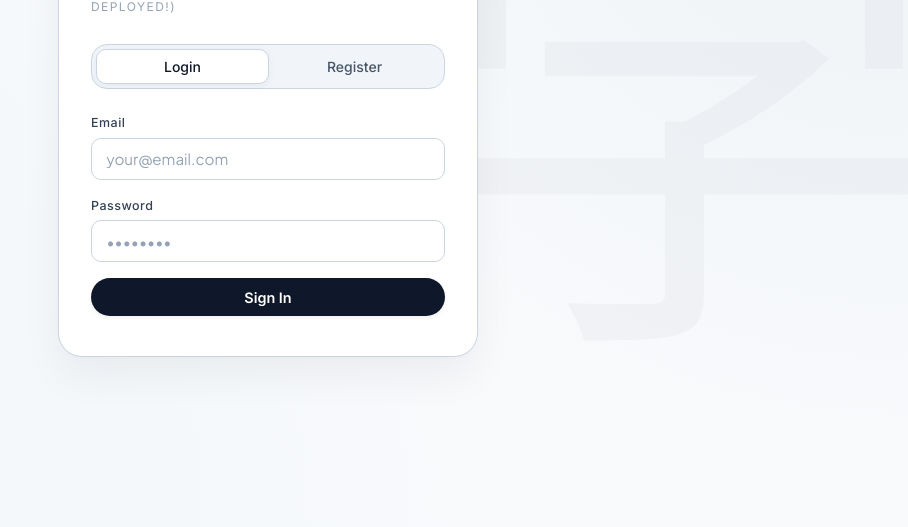
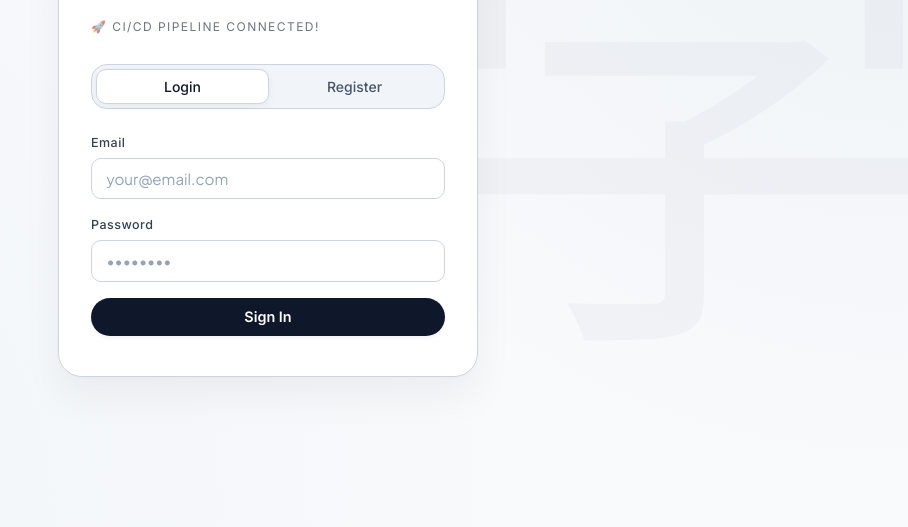
Before and after one commit to hohieu11133/JapanesElearning, a plain HTML site: page frontend/index.html in a window 1280 px wide. Shown: the part 273-800 px from the top of the page, without its empty margins (372-1280 px from the left). Drawn offline with Linux system fonts and the light colour scheme.

Commit message:
Test CI/CD automatic deployment pipeline

```diff
--- a/frontend/index.html
+++ b/frontend/index.html
@@ -23,6 +23,7 @@
       <span class="brand-name">JapanE<em>学</em></span>
     </div>
     <p class="auth-tagline">The Scholarly Inkstone (CI/CD Auto-deployed!)</p>
+    <p class="auth-tagline" style="font-size: 0.75rem; opacity: 0.6; margin-top: -0.5rem; color: var(--primary);">🚀 CI/CD Pipeline Connected!</p>
 
     <div class="auth-tabs">
       <button id="tab-login" class="auth-tab active" onclick="switchAuthTab('login')">Login</button>
```
